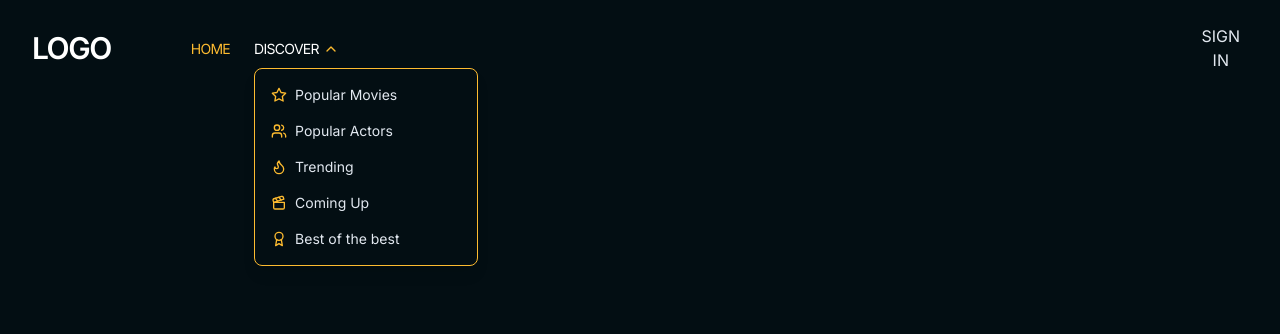
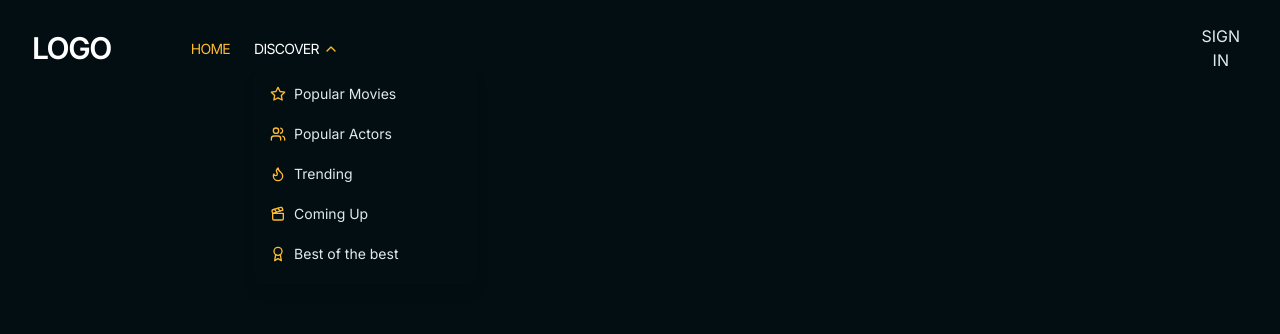
Before and after one commit to romulororiz/Movie-Mingle, a Next.js app: page / in a window 1280 px wide. Both pictures are taken after a click on the button "DISCOVER". Shown: the top 334 px of the page. Built offline with nearby package versions, Linux system fonts and the light colour scheme; no server answers.

Commit message:
make dropdown component reusable

```diff
--- a/src/components/ui/Dropdown.tsx
+++ b/src/components/ui/Dropdown.tsx
@@ -3,18 +3,33 @@
 import { cn } from '@/lib/utils';
 import { MainNavItem } from '@/types';
 import { Menu, Transition } from '@headlessui/react';
-import Link from 'next/link';
 import { Fragment, useState } from 'react';
 import Icon from '../Icon';
 import { usePathname } from 'next/navigation';
 import Heading from './Heading';
+import Link from 'next/link';
 
 interface DropdownProps {
 	item?: MainNavItem;
 	key?: number | string;
+	menuBtnClassName?: string;
+	menuItemsClassName?: string;
+	linkClassName?: string;
+	linkActiveHoverClassName?: string;
+	linkLabelClassName?: string;
+	linkLabelActiveClassName?: string;
+	icon?: boolean;
 }
 
-export function Dropdown({ item }: DropdownProps) {
+export function Dropdown({
+	item,
+	menuItemsClassName,
+	linkClassName,
+	linkActiveHoverClassName,
+	linkLabelClassName,
+	linkLabelActiveClassName,
+	icon = true,
+}: DropdownProps) {
 	const [menuOpen, setMenuOpen] = useState<boolean>(false);
 
 	const route = usePathname();
@@ -49,29 +64,32 @@ export function Dropdown({ item }: DropdownProps) {
 				leaveFrom='transform opacity-100 scale-100'
 				leaveTo='transform opacity-0 scale-95'
 			>
-				<Menu.Items className='flex flex-col p-2 absolute left-0 mt-2 w-56 origin-top-left rounded-lg border border-primaryAccent-default bg-dark-background shadow-lg ring-1 ring-black ring-opacity-5 focus:outline-none'>
+				<Menu.Items
+					className={cn(
+						'absolute mt-2 p-2 w-56 flex flex-col origin-top-left left-0 rounded-lg shadow-lg ring-1 ring-black ring-opacity-5 focus:outline-none',
+						menuItemsClassName
+					)}
+				>
 					{item?.navItems.map((navItem, index) => (
 						<Menu.Item key={index}>
 							{({ active }) => (
 								<Link
 									href={navItem.href}
 									className={cn(
-										'p-2 rounded-md flex items-center transition duration-75 w-fit',
-										{
-											'text-primaryAccent-default': active,
-										}
+										'p-2 mb-1 rounded-md flex items-center transition duration-75 w-fit',
+										active && linkActiveHoverClassName,
+										linkClassName
 									)}
 									onClick={() => setMenuOpen(false)}
 								>
 									<span
 										className={cn(
 											'text-sm md:text-md flex items-center gap-2',
-											{
-												'text-primaryAccent-default': route === navItem.href,
-											}
+											route === navItem.href && linkLabelActiveClassName,
+											linkLabelClassName
 										)}
 									>
-										<Icon name={navItem.icon} size={16} />
+										{icon && <Icon name={navItem.icon} size={16} />}
 										{navItem.title}
 									</span>
 								</Link>
--- a/src/components/ui/MainNav.tsx
+++ b/src/components/ui/MainNav.tsx
@@ -15,7 +15,11 @@ export function MainNav({ items }: MainNavProps) {
 	const route = usePathname();
 
 	return (
-		<div className={cn('flex justify-between md:justify-start items-center w-full')}>
+		<div
+			className={cn(
+				'flex justify-between md:justify-start items-center w-full'
+			)}
+		>
 			<Link href='/' className='flex relative font-bold'>
 				<Heading element='h1' className='text-4xl' title='LOGO' />
 			</Link>
@@ -34,7 +38,13 @@ export function MainNav({ items }: MainNavProps) {
 					/>
 				</Link>
 				{items?.map((item, index) => (
-					<Dropdown item={item} key={index} />
+					<Dropdown
+						item={item}
+						key={index}
+						menuItemsClassName='bg-dark-background'
+						linkActiveHoverClassName='text-primaryAccent-default'
+						linkLabelActiveClassName='text-primaryAccent-default'
+					/>
 				))}
 			</div>
 			<div className='flex md:hidden'>Menu</div>
```
